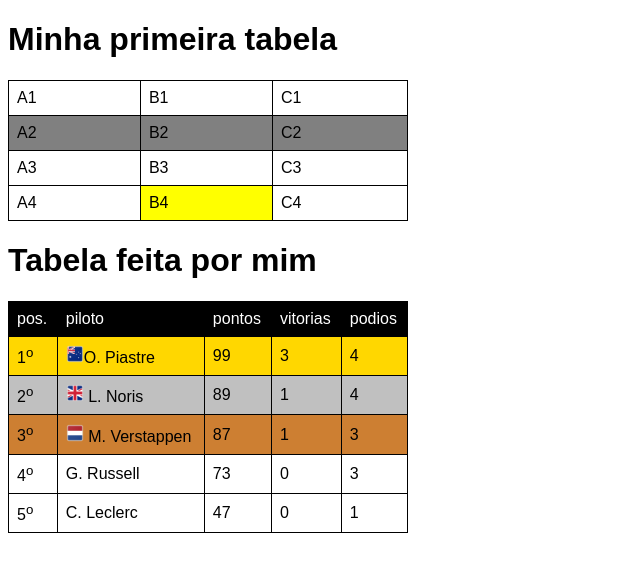
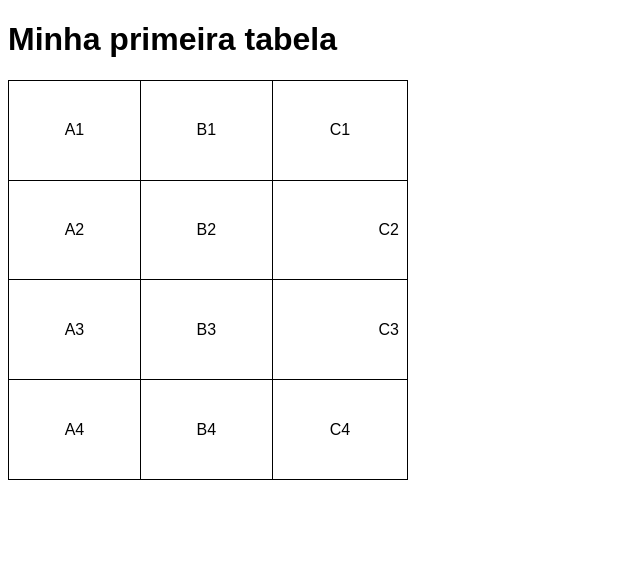
Before and after one commit to Matheusfsilva-Dev/html-css, a plain HTML site: page exercicios/ex023/tabela001.html in a window 1280 px wide. Shown: the whole page, without its empty margins (0-640 px from the left). Drawn offline with Linux system fonts and the light colour scheme.

Commit message:
atualizei o exercicio 23

```diff
--- a/exercicios/ex023/tabela001.html
+++ b/exercicios/ex023/tabela001.html
@@ -10,45 +10,20 @@
 
         table {
             width: 400px;
+            height: 400px;
             border-collapse: collapse;
-        }
-
-        tr.linha {
-            background-color: gray;
         }
 
         td {
             border:  1px solid black;
             padding: 8px;
+            text-align: center; /*Alihamento horizontal*/
+            vertical-align: middle;/*Alinhaento vertical*/
         }
 
-        td.dado {
-            background-color: yellow;
+        .numero {
+            text-align: right;
         }
-
-        tr.cabecalho {
-            background-color: black;
-            color: white;
-        }
-
-        tr.primeiro {
-            background-color: #FFD700;
-        }
-
-        tr.segundo {
-            background-color: #C0C0C0;
-        }
-
-        tr.terceiro {
-            background-color: #CD7F32;
-        }
-
-        img {
-            display: inline-block;
-            width: 18px;
-            height: 18px;
-        }
-
 
     </style>
     <title>Tabelas</title>
@@ -68,66 +43,20 @@
             <td>B1</td>
             <td>C1</td>
         </tr>
-        <tr class="linha"> <!--segunda linha-->
+        <tr> <!--segunda linha-->
             <td>A2</td>
             <td>B2</td>
-            <td>C2</td>
+            <td class="numero">C2</td>
         </tr>
         <tr> <!--terceira linha-->
             <td>A3</td>
             <td>B3</td>
-            <td>C3</td>
+            <td class="numero">C3</td>
         </tr>
         <tr> <!--quarta linha-->
             <td>A4</td>
-            <td class="dado">B4</td>
+            <td>B4</td>
             <td>C4</td>
-        </tr>
-    </table>
-
-    <h1>Tabela feita por mim</h1>
-    <table>
-        <tr class="cabecalho">
-            <td>pos.</td>
-            <td>piloto</td>
-            <td>pontos</td>
-            <td>vitorias</td>
-            <td>podios</td>
-        </tr>
-        <tr class="primeiro">
-            <td>1<sup>o</sup></td>
-            <td><img src="imagens/bandeira 1.png" alt="bandeira1">O. Piastre</td>
-            <td>99</td>
-            <td>3</td>
-            <td>4</td>
-        </tr>
-        <tr class="segundo">
-            <td>2<sup>o</sup></td>
-            <td><img src="imagens/bandeira 2.png" alt="bandeira2"> L. Noris</td>
-            <td>89</td>
-            <td>1</td>
-            <td>4</td>
-        </tr>
-        <tr class="terceiro">
-            <td>3<sup>o</sup></td>
-            <td><img src="imagens/bandeira 3.png" alt="bandeira3"> M. Verstappen</td>
-            <td>87</td>
-            <td>1</td>
-            <td>3</td>
-        </tr>
-        <tr>
-            <td>4<sup>o</sup></td>
-            <td>G. Russell</td>
-            <td>73</td>
-            <td>0</td>
-            <td>3</td>
-        </tr>
-        <tr>
-            <td>5<sup>o</sup></td>
-            <td>C. Leclerc</td>
-            <td>47</td>
-            <td>0</td>
-            <td>1</td>
         </tr>
     </table>
 </body>
```
Also changed, not shown: exercicios/ex023/minhatabela.html (added, +92 -0 lines).
